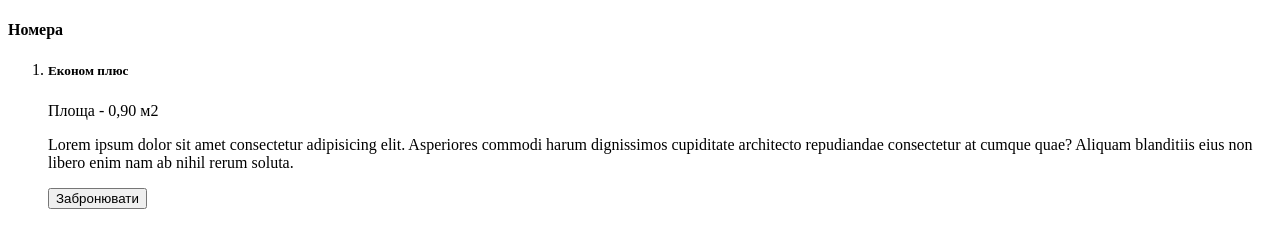
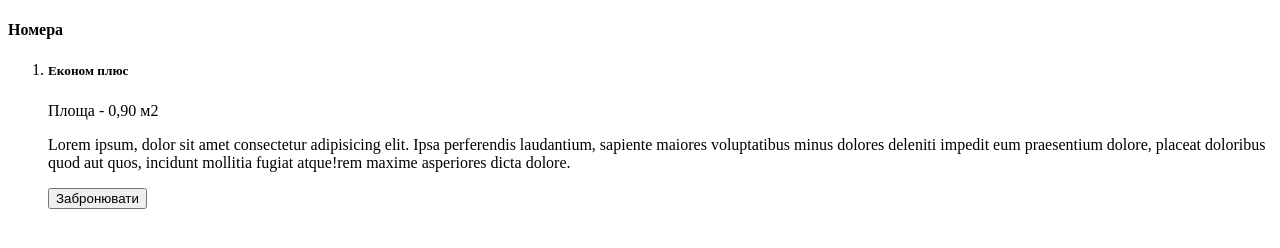
Before and after one commit to Sasha010101/Practikal, a plain HTML site: page index.html in a window 1280 px wide. Drawn offline with Linux system fonts and the light colour scheme.

Commit message:
Update index.html

```diff
--- a/index.html
+++ b/index.html
@@ -1,8 +1,8 @@
 <!DOCTYPE html>
 <html lang="en">
   <head>
-  <meta charset="UTF-8">
-  <meta name="viewport" content="width=device-width, initial-scale=1.0">
+    <meta charset="UTF-8" />
+    <meta name="viewport" content="width=device-width, initial-scale=1.0" />
     <title>Document</title>
   </head>
   <body>
@@ -14,10 +14,11 @@
             <h5 id="sub-heading">Економ плюс</h5>
             <p class="square">Площа - 0,90 м2</p>
             <p class="discription">
-            Lorem ipsum dolor sit amet consectetur adipisicing elit. Asperiores
-            commodi harum dignissimos cupiditate architecto repudiandae
-            consectetur at cumque quae? Aliquam blanditiis eius non libero enim
-            nam ab nihil rerum soluta.
+              Lorem ipsum, dolor sit amet consectetur adipisicing elit. Ipsa
+              perferendis laudantium, sapiente maiores voluptatibus minus
+              dolores deleniti impedit eum praesentium dolore, placeat doloribus
+              quod aut quos, incidunt mollitia fugiat atque!rem maxime
+              asperiores dicta dolore.
             </p>
             <button class="book">Забронювати</button>
           </div>
```
Lines whose indentation alone changed are shown as unchanged.
